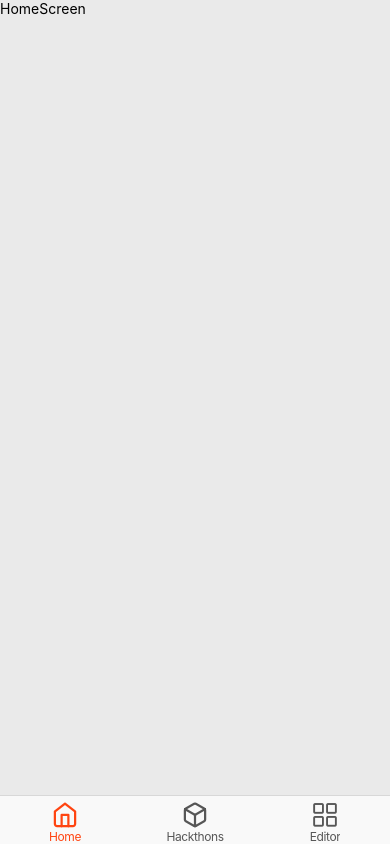
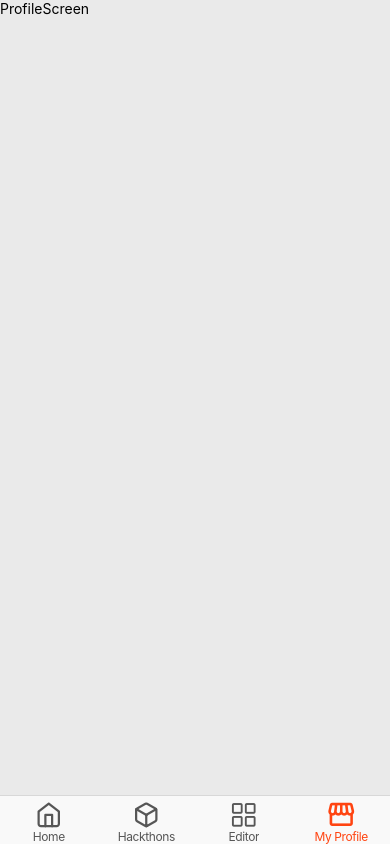
Before and after one commit to team-somehow/code-somehow, a React Native app: screen /ProfileStack in a window 390 px wide. Built offline with nearby package versions, Linux system fonts and the light colour scheme.

Commit message:
:sparkles: feat: profil nav

```diff
--- /dev/null
+++ b/navigation/profilestack.js
@@ -0,0 +1,50 @@
+import * as React from 'react';
+import 'react-native-gesture-handler';
+import { createStackNavigator } from '@react-navigation/stack';
+import { enableScreens } from 'react-native-screens';
+enableScreens();
+
+import ProfileScreen from '../pages/p';
+import EditProfileScreen from '../pages/editProfile';
+
+const Stack = createStackNavigator();
+
+function ProfileStack() {
+    return (
+        <Stack.Navigator
+            initialRouteName="Home"
+            screenOptions={{
+                headerStyle: { backgroundColor: '#fff' },
+                headerTintColor: '#000',
+                headerTitleStyle: { fontWeight: 'bold' },
+                headerBackTitle: ' ',
+            }}>
+            <Stack.Screen
+                name="Profile"
+                component={ProfileScreen}
+                options={{
+                    title: 'Home Page',
+                    headerShown: false
+                }}
+            />
+            <Stack.Screen
+                name="EditProfile"
+                component={EditProfileScreen}
+                options={{
+                    title: 'Home Page',
+                    headerShown: false
+                }}
+            />
+            {/* <Stack.Screen
+                name="Notifications"
+                component={NotificationsScreen}
+                options={{
+                    title: 'Home Page',
+                    headerShown: false
+                }}
+            /> */}
+        </Stack.Navigator>
+    );
+}
+
+export default ProfileStack;
--- a/navigation/tab.js
+++ b/navigation/tab.js
@@ -12,6 +12,8 @@ import { FontAwesome } from '@expo/vector-icons';
 import HomeScreen from '../pages/home';
 import HackScreen from '../pages/hack';
 import EditorScreen from '../pages/editor';
+
+import ProfileStack from './profilestack';
 
 const Tab = createBottomTabNavigator();
 
@@ -70,11 +72,11 @@ const TabNavigation = () => {
                         />
                     ),
                 }} />
-            {/* <Tab.Screen
+            <Tab.Screen
                 name="ProfileStack"
                 component={ProfileStack}
                 options={{
-                    tabBarLabel: 'Store',
+                    tabBarLabel: 'My Profile',
                     tabBarIcon: ({ color, size }) => (
                         <MaterialCommunityIcons
                             name="storefront-outline"
@@ -83,6 +85,7 @@ const TabNavigation = () => {
                         />
                     ),
                 }} />
+            {/*
             <Tab.Screen
                 name="MyAccount"
                 component={MyAccountScreen}
--- /dev/null
+++ b/pages/editProfile.js
@@ -0,0 +1,39 @@
+import React, { useEffect, useState } from "react";
+import {
+    TouchableOpacity,
+    StyleSheet,
+    View,
+    Text,
+    SafeAreaView,
+    StatusBar,
+    Image,
+    Dimensions,
+    ScrollView,
+    ImageBackground,
+    FlatList,
+    Alert
+} from "react-native";
+import { AntDesign } from "@expo/vector-icons";
+import { MaterialIcons } from "@expo/vector-icons";
+import { Ionicons } from "@expo/vector-icons";
+import { SimpleLineIcons, MaterialCommunityIcons } from "@expo/vector-icons";
+
+const { width, height } = Dimensions.get("window");
+
+const EditProfileScreen = ({ navigation, route }) => {
+    return (
+        <SafeAreaView style={styles.container}>
+            <Text>EditProfileScreen</Text>
+        </SafeAreaView>
+    );
+};
+
+const styles = StyleSheet.create({
+    container: {
+        flex: 1,
+        padding: 24,
+        backgroundColor: '#eaeaea',
+    },
+});
+
+export default EditProfileScreen;
--- a/pages/editor.js
+++ b/pages/editor.js
@@ -35,7 +35,7 @@ const EditorScreen = ({ navigation, route }) => {
             <CodeEditor
                     style={{
                     ...{
-                        fontSize: 20,
+                        fontSize: 18,
                         inputLineHeight: 26,
                         highlighterLineHeight: 26,
                         marginBottom: 110
--- /dev/null
+++ b/pages/p.js
@@ -0,0 +1,39 @@
+import React, { useEffect, useState } from "react";
+import {
+    TouchableOpacity,
+    StyleSheet,
+    View,
+    Text,
+    SafeAreaView,
+    StatusBar,
+    Image,
+    Dimensions,
+    ScrollView,
+    ImageBackground,
+    FlatList,
+    Alert
+} from "react-native";
+import { AntDesign } from "@expo/vector-icons";
+import { MaterialIcons } from "@expo/vector-icons";
+import { Ionicons } from "@expo/vector-icons";
+import { SimpleLineIcons, MaterialCommunityIcons } from "@expo/vector-icons";
+
+const { width, height } = Dimensions.get("window");
+
+const ProfileScreen = ({ navigation, route }) => {
+    return (
+        <SafeAreaView style={styles.container}>
+            <Text>ProfileScreen</Text>
+        </SafeAreaView>
+    );
+};
+
+const styles = StyleSheet.create({
+    container: {
+        flex: 1,
+        padding: 24,
+        backgroundColor: '#eaeaea',
+    },
+});
+
+export default ProfileScreen;
```
